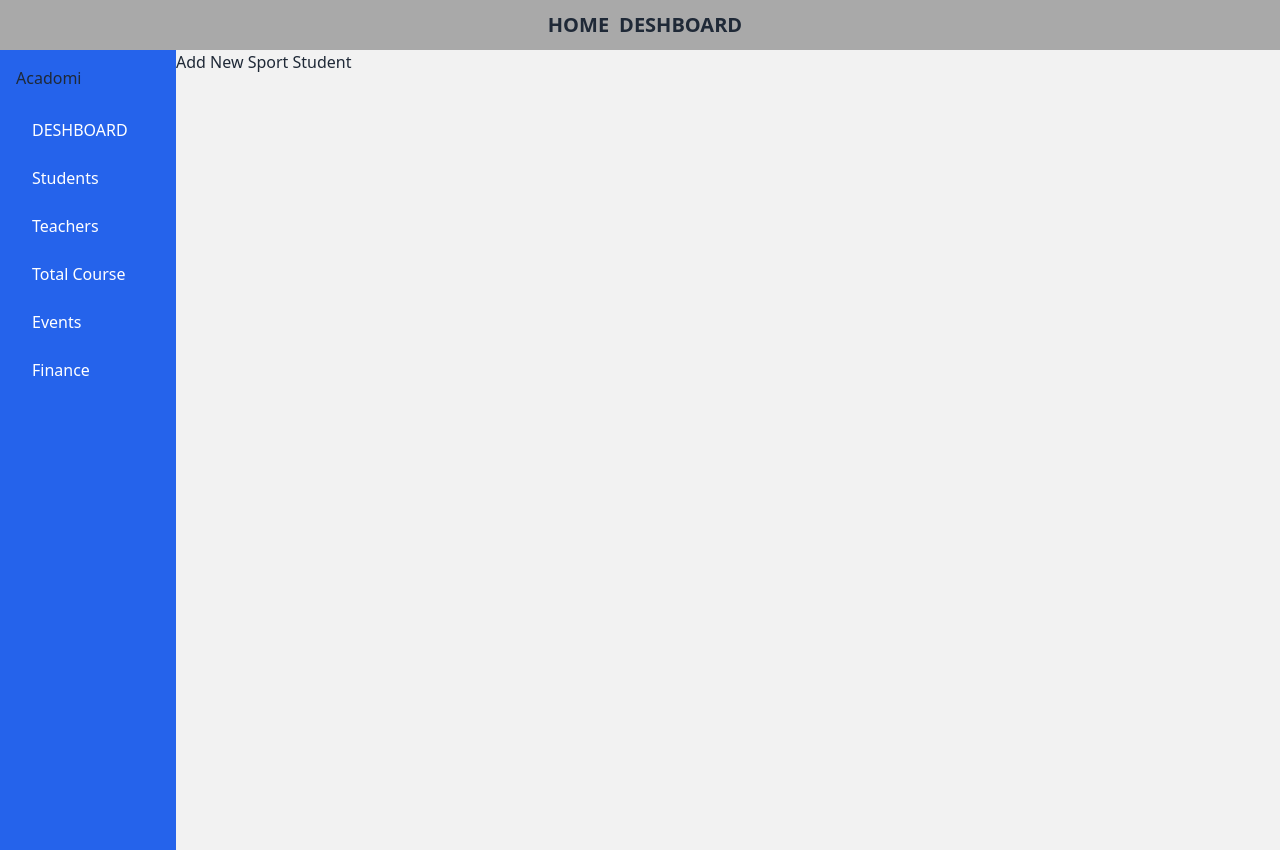
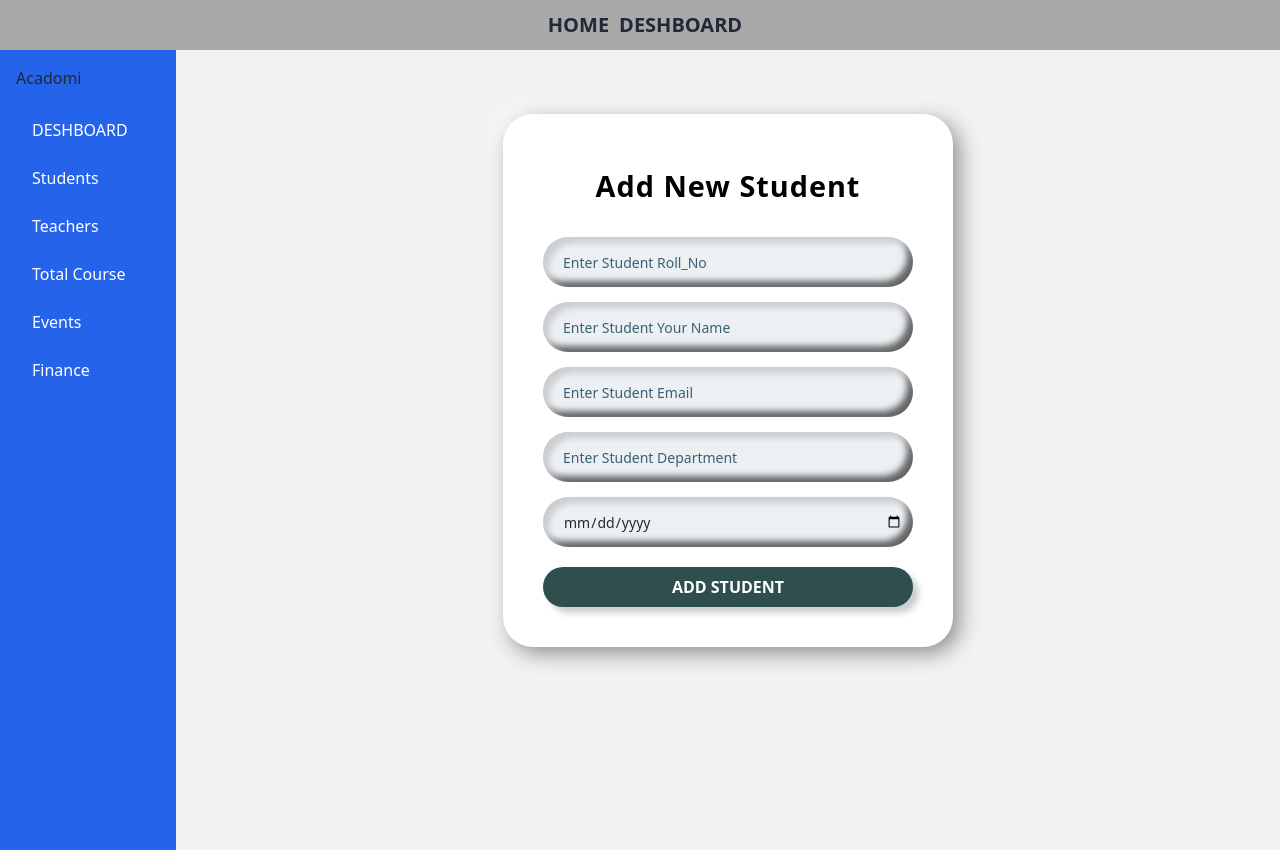
Before and after one commit to Shuvoghosh7/Dashboard, a React (Create React App) app: page /dashboard/newSportStudent in a window 1280 px wide. Built offline with nearby package versions, Linux system fonts and the light colour scheme.

Commit message:
add new student sport form section

```diff
--- a/public/SportStudent.json
+++ b/public/SportStudent.json
@@ -4,20 +4,20 @@
         "Name": "Amit",
         "Email": "amit@gmail.com",
         "Department": "Science ",
-        "JoingDate": "12/05/2022"
+        "Joining_Date": "12/05/2022"
     },
     {
         "Roll_No":"0002",
         "Name": "Sumit",
         "Email": "sumit@gmail.com",
         "Department": "Commerce",
-        "JoingDate": "13/07/2021"
+        "Joining_Date": "13/07/2021"
     },
     {
         "Roll_No":"0003",
         "Name": "Rahul",
         "Email": "rahul@gmail.com",
         "Department": "Science ",
-        "JoingDate": "12/05/2022"
+        "Joining_Date": "12/05/2022"
     }
 ]
--- a/src/App.js
+++ b/src/App.js
@@ -9,7 +9,8 @@ import TotalCourse from './Dashboard/TotalCourse/TotalCourse';
 import Events from './Dashboard/Events/Events';
 import Finance from './Dashboard/Finance/Finance';
 import Homepage from './Dashboard/DashboardHome/HomePage/Homepage';
-import AddNewSportStudent from './Dashboard/DashboardHome/AddNewSportStudent/AddNewSportStudent';
+import AddNewSportStudent from './Dashboard/DashboardHome/SportStudent/AddNewSportStudent';
+
 
 
 function App() {
--- a/src/Dashboard/DashboardHome/AddNewSportStudent/AddNewSportStudent.js
+++ /dev/null
@@ -1,11 +0,0 @@
-import React from 'react';
-
-const AddNewSportStudent = () => {
-    return (
-        <div>
-            <h1>Add New Sport Student</h1>
-        </div>
-    );
-};
-
-export default AddNewSportStudent;
--- /dev/null
+++ b/src/Dashboard/DashboardHome/SportStudent/AddNewSportStudent.css
@@ -0,0 +1,64 @@
+.login-container {
+    position: relative;
+    width: 450px;
+    margin: 4rem auto;
+    padding: 40px;
+    box-sizing: border-box;
+    border-radius: 30px;
+    background: white;
+    box-shadow:  6px 6px 21px #8b8b8b,
+    -6px -6px 21px #ffffff;
+}
+
+.login-title {
+    text-align: center;
+    margin-top: 10px;
+    font-weight: 900;
+    font-size: 1.8rem;
+    color: black;
+    letter-spacing: 1px;
+}
+
+.login-form {
+    text-align: left;
+    margin-top: 30px;
+}
+.login-container input,
+.login-container button {
+    display: block;
+    width: 100%;
+    padding: 0;
+    border: none;
+    outline: none;
+    box-sizing: border-box;
+}
+
+.login-container input::placeholder {
+    color:#3a6073;
+}
+
+.login-container input{
+    background: #ecf0f3;
+    margin: 15px 0 0 0;
+    padding: 10px;
+    padding-left: 20px;
+    height: 50px;
+    font-size: 14px;
+    border-radius: 50px;
+    box-shadow: inset 6px 6px 6px #cbced1, inset -6px -6px 6px #656565;
+}
+.login-container button {
+    color: white;
+    margin-top: 20px;
+    background: #2F4F4F;
+    height: 40px;
+    border-radius: 20px;
+    cursor: pointer;
+    font-weight: 900;
+    box-shadow: 6px 6px 6px #cbced1, -6px -6px 6px white;
+    transition: 0.5s;
+}
+
+.login-container button:hover {
+    box-shadow: none;
+}
--- /dev/null
+++ b/src/Dashboard/DashboardHome/SportStudent/AddNewSportStudent.js
@@ -0,0 +1,19 @@
+import React from 'react';
+import './AddNewSportStudent.css'
+const AddNewSportStudent = () => {
+    return (
+        <div className='login-container'>
+            <h1 className='login-title'>Add New Student</h1>
+            <form className="login-form">
+                <input type="email" placeholder="Enter Student Roll_No" />
+                <input type="text" placeholder="Enter Student Your Name" />
+                <input type="email" placeholder="Enter Student Email" />
+                <input type="text" placeholder="Enter Student Department" />
+                <input type="date" placeholder="Enter Student Joing Date" />
+                <button>ADD STUDENT</button>
+            </form>
+        </div>
+    );
+};
+
+export default AddNewSportStudent;
--- a/src/Dashboard/DashboardHome/SportStudent/ShowSportStudentData.js
+++ b/src/Dashboard/DashboardHome/SportStudent/ShowSportStudentData.js
@@ -2,7 +2,7 @@ import React from 'react';
 import { AiTwotoneDelete } from 'react-icons/ai';
 import { MdModeEditOutline } from 'react-icons/md';
 const ShowSportStudentData = ({ sportStudent, index }) => {
-    const { Roll_No, Name, Email, Department, JoingDate } = sportStudent
+    const { Roll_No, Name, Email, Department, Joining_Date } = sportStudent
     return (
         <tr>
             <th>{index + 1}</th>
@@ -10,7 +10,7 @@ const ShowSportStudentData = ({ sportStudent, index }) => {
             <td className='text-[#E91E63] font-bold'>{Name}</td>
             <td>{Email}</td>
             <td>{Department}</td>
-            <td>{JoingDate}</td>
+            <td>{Joining_Date}</td>
             <td>
                 <button className='text-xl text-green-600 mr-3'><MdModeEditOutline /></button>
                 <button className='text-xl text-red-600'><AiTwotoneDelete /></button>
--- a/src/Dashboard/DashboardHome/SportStudent/SportStudent.js
+++ b/src/Dashboard/DashboardHome/SportStudent/SportStudent.js
@@ -22,7 +22,7 @@ const SportStudent = () => {
                             <th>Name</th>
                             <th>Email</th>
                             <th>Department</th>
-                            <th>JoingDate</th>
+                            <th>Joining_Date</th>
                             <th>Action</th>
                         </tr>
                     </thead>
```
